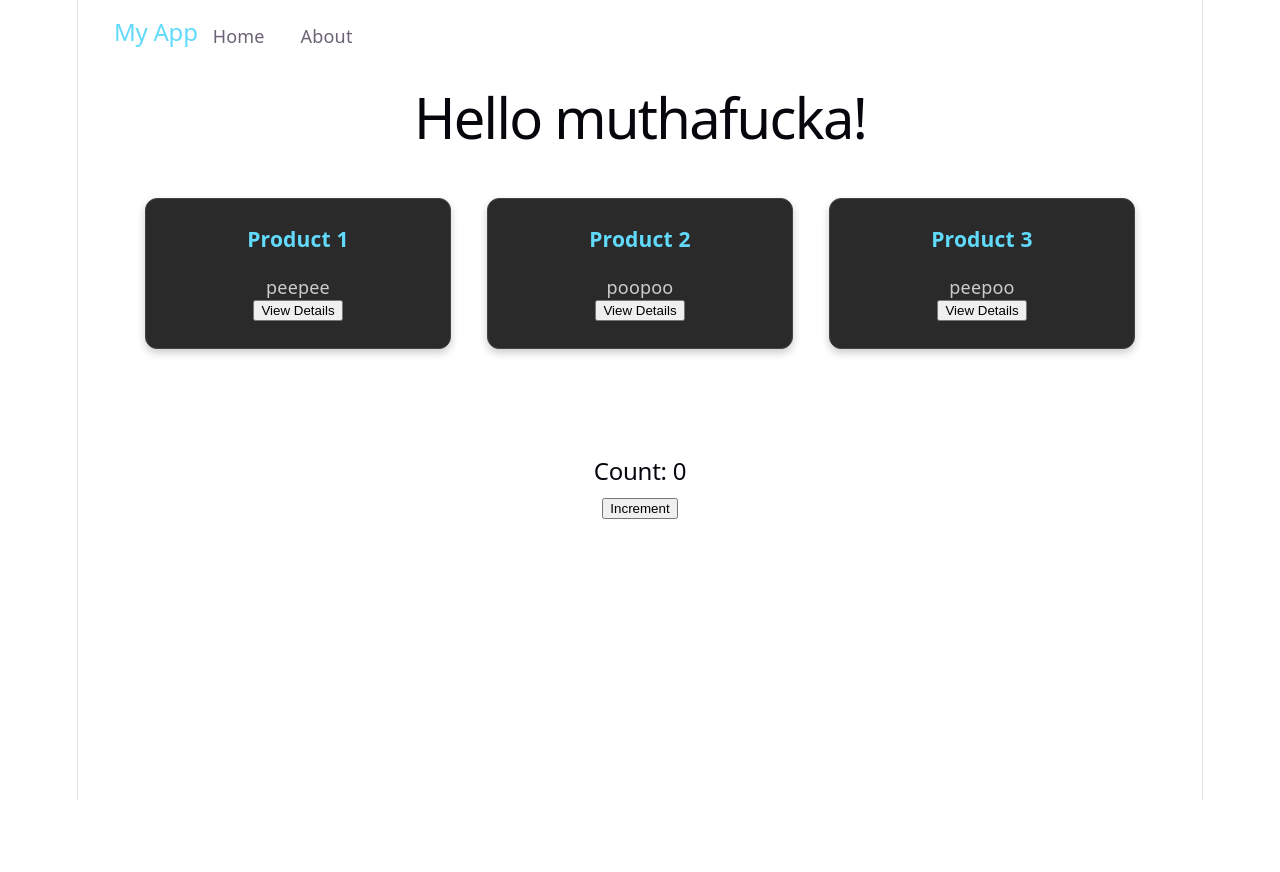
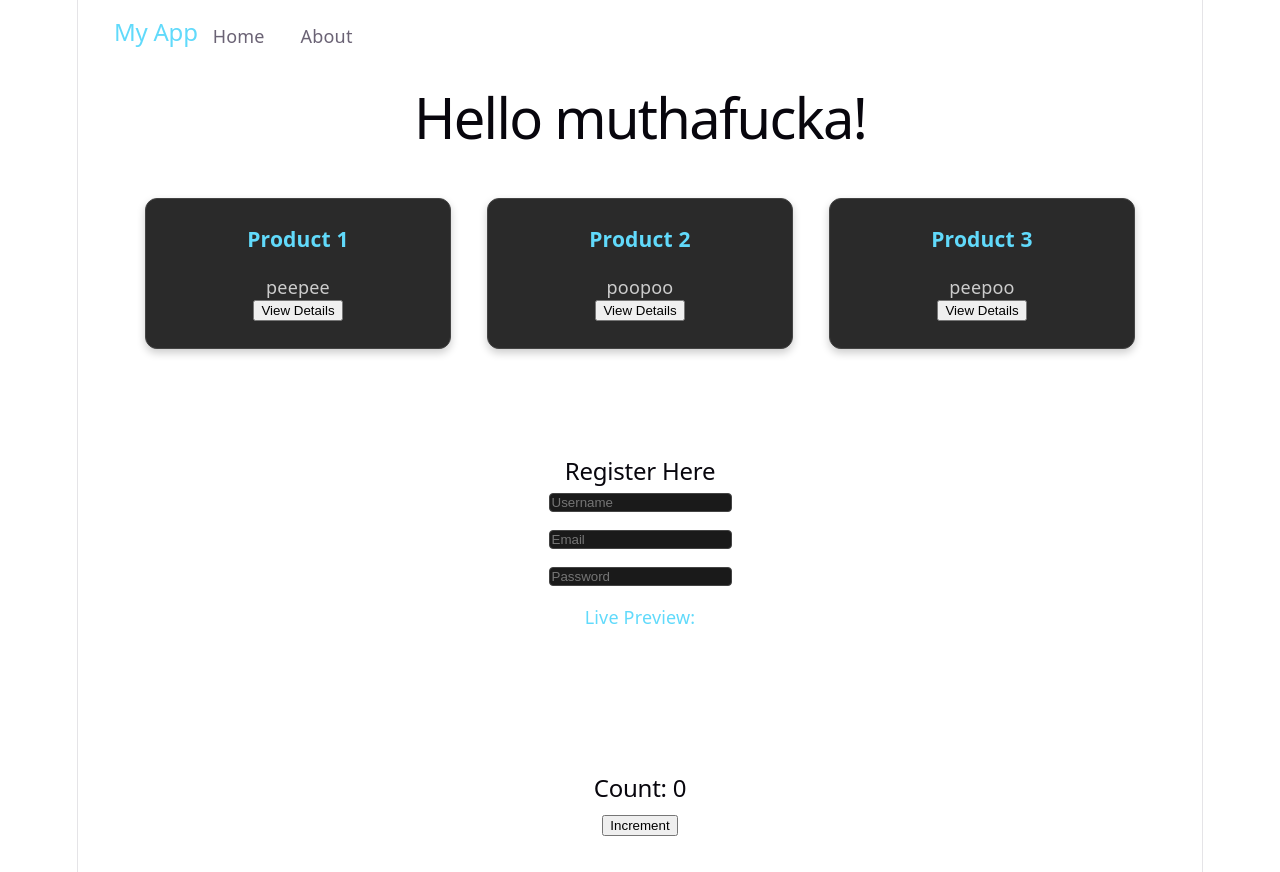
Before and after one commit to AntCruzer/projectFrontEnd, a React (Vite) app: page / in a window 1280 px wide. Before the commit the page ends 800 px from the top, so only its background shows below. Built offline with nearby package versions, Linux system fonts and the light colour scheme.

Commit message:
New Register Form feature
- designed register form
- applied styling
- inject form to main App.jsx

```diff
--- a/src/App.jsx
+++ b/src/App.jsx
@@ -6,6 +6,7 @@
 import Navbar from './components/Navbar';
 import Card from './components/Card';
 import Counter from './components/Counter';
+import RegisterForm from './components/RegisterForm';
 
 
 function App() {
@@ -15,15 +16,18 @@
     <>
       <Navbar />
       <h1>Hello muthafucka!</h1>
+
       <div className='container'>
-
         <Card title='Product 1' description="peepee"/>
         <Card title='Product 2' description="poopoo"/>
         <Card title='Product 3' description="peepoo"/>
+      </div>
 
+      <div className ='container'>
+        <RegisterForm/>
       </div>
+
       <footer className="app-footer">
-
         <Counter/>
       </footer>
 
--- a/src/components/RegisterForm.css
+++ b/src/components/RegisterForm.css
@@ -0,0 +1,28 @@
+.register-container {
+    max-width: 300px;
+
+    margin: 0 auto;
+    text-align: center;
+    padding: 2rem;
+}
+
+.register-form {
+    display: flex;
+    flex-direction: column;
+    gap: 1rem;
+}
+
+
+.register-input {
+    padding: 0.5 rem;
+    border-radius: 4px;
+    border: 1px solid #444;
+    background-color: #1a1a1a;
+    color: white;
+
+}
+
+.live-preview {
+    margin-top: 1rem;
+    color: #61dafb;
+}
--- a/src/components/RegisterForm.jsx
+++ b/src/components/RegisterForm.jsx
@@ -1,13 +1,101 @@
-import { useState } from 'react';
+import { useState, useEffect } from 'react';
 
 import './RegisterForm.css';
 
 function RegisterForm() {
 
+    const [formData, setFormData] = useState({
+
+        username: '',
+        email: '',
+        password: ''
+    });
+
+    const [message, setMessage] = useState('');
+
+    useEffect(() =>{
+
+        const timer = setTimeout(() => {
+
+
+            if(formData.password.length === 0) {
+                setMessage('');
+            } else if(formData.password.length < 5) {
+
+                setMessage('Passowrd is too short!');
+            }
+            else {
+                setMessage('Password looks good!');
+            }
+
+        }, 500)
+
+        return () => clearTimeout(timer);
+
+    }, [formData.password]);
+
+
+
+    const handleChange = (e) => {
+
+        const { name, value} = e.target;
+        console.log("Target: ", e.target);
+
+        setFormData(prevState => ({
+
+           ...prevState,
+           [name]: value
+
+        }));
+    }
+
+
+
     return (
 
         <>
+            <div className="register-container">
 
+                <h2>Register Here</h2>
+                <form className='register-form'>
+
+                    <input
+                        name="username"
+                        value={formData.username}
+                        onChange={handleChange}
+                        placeholder='Username'
+                        className='register-input'
+                    />
+
+                    <input
+                        name="email"
+                        value={formData.email}
+                        onChange={handleChange}
+                        placeholder='Email'
+                        className='register-input'
+                    />
+
+                    <input
+                        name="password"
+                        value={formData.password}
+                        onChange={handleChange}
+                        placeholder='Password'
+                        className='register-input'
+                    />
+
+
+                </form>
+
+                <p className='live-preview' style={{color: message === 'Password looks good!'
+                ? 'lightgreen' : '#ff6b6b'}}>
+                    {message}
+                </p>
+
+                <p className='live-preview'>Live Preview: {formData.username}</p>
+
+            </div>
         </>
     );
 }
+
+export default RegisterForm;
```
